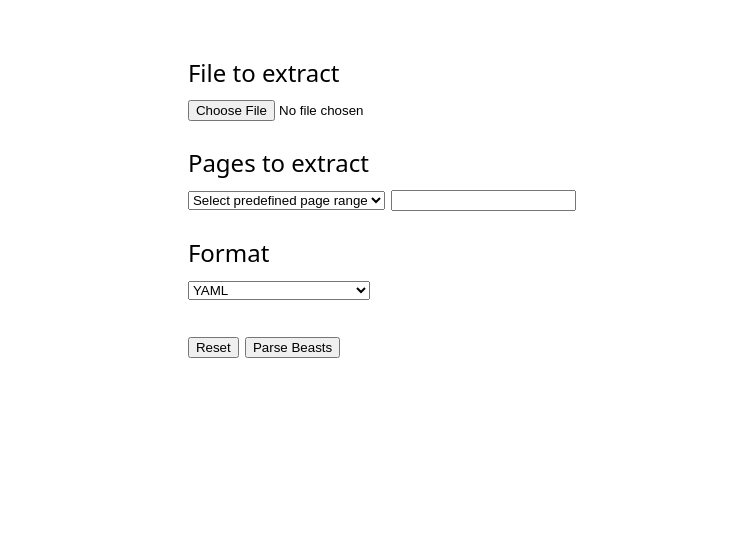
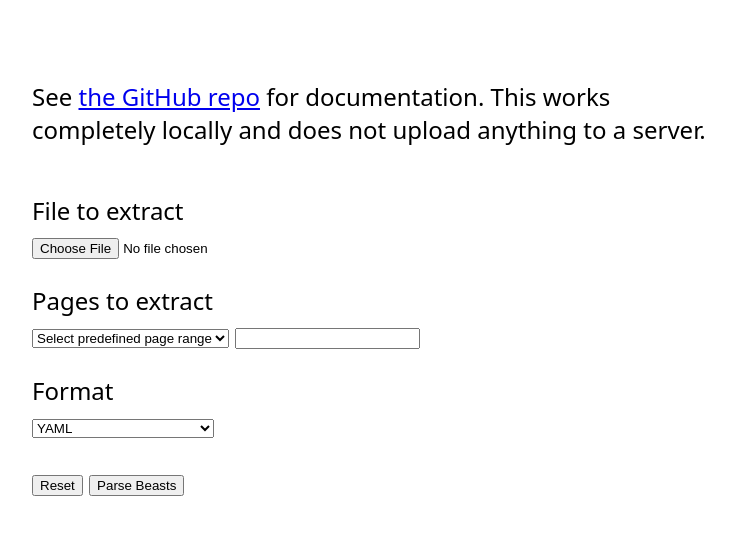
Before and after one commit to ModProg/cosmere-rpg-beast-extractor, a plain HTML site: page index.html in a window 1280 px wide. Shown: the whole page, without its empty margins (258-993 px from the left). Drawn offline with Linux system fonts and the light colour scheme.

Commit message:
add-docu-to-website

```diff
--- a/index.html
+++ b/index.html
@@ -10,7 +10,7 @@
 				display: flex;
 				flex-direction: column;
 				gap: 1em;
-				max-width: 800px;
+				max-width: 700px;
 			}
 			form[data-disabled] {
 				opacity: 30%;
@@ -72,6 +72,7 @@
 	</head>
 	<body>
 		<form id="form">
+			<p>See <a href="https://github.com/ModProg/cosmere-rpg-beast-extractor">the GitHub repo</a> for documentation. This works completely locally and does not upload anything to a server.</p>
 			<label>
 				File to extract<br>
 				<input type="file" name="file" id="file" required accept=".pdf,application/pdf">
```
Also changed, not shown: README.md.
